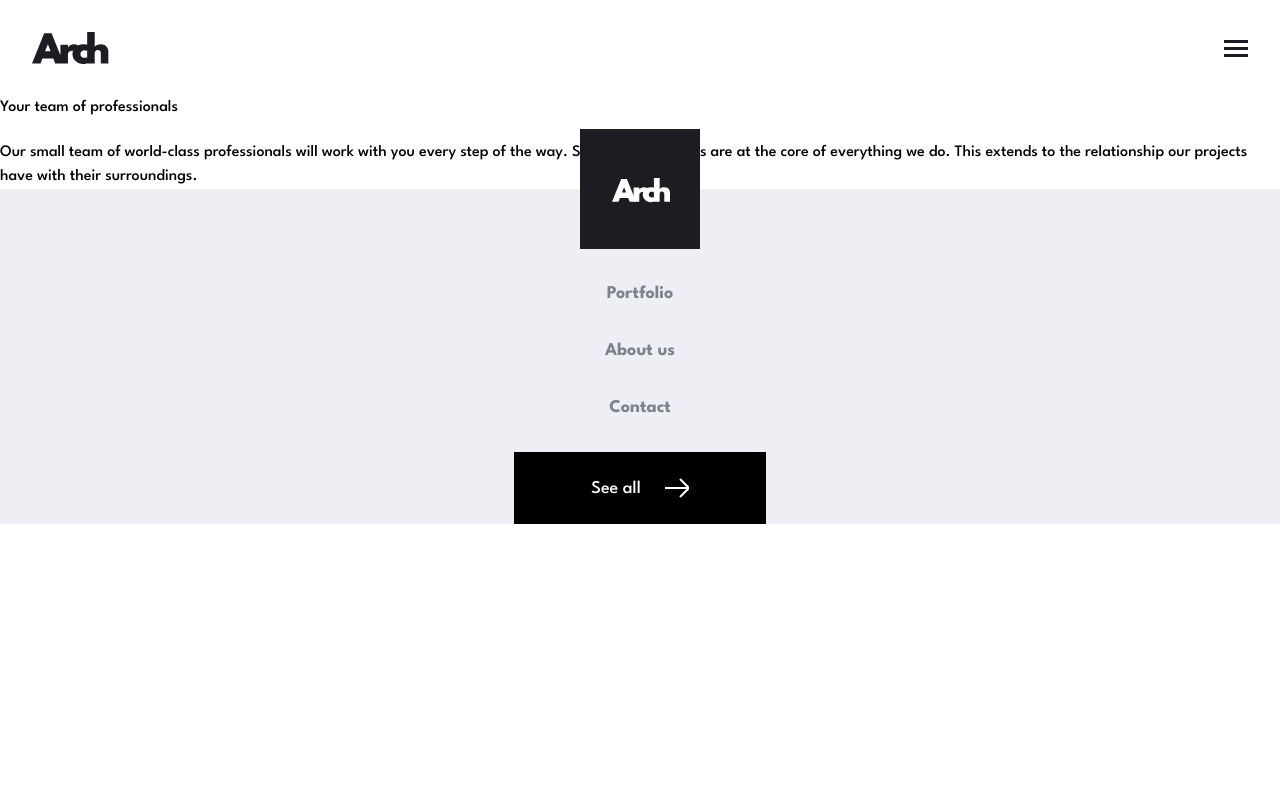
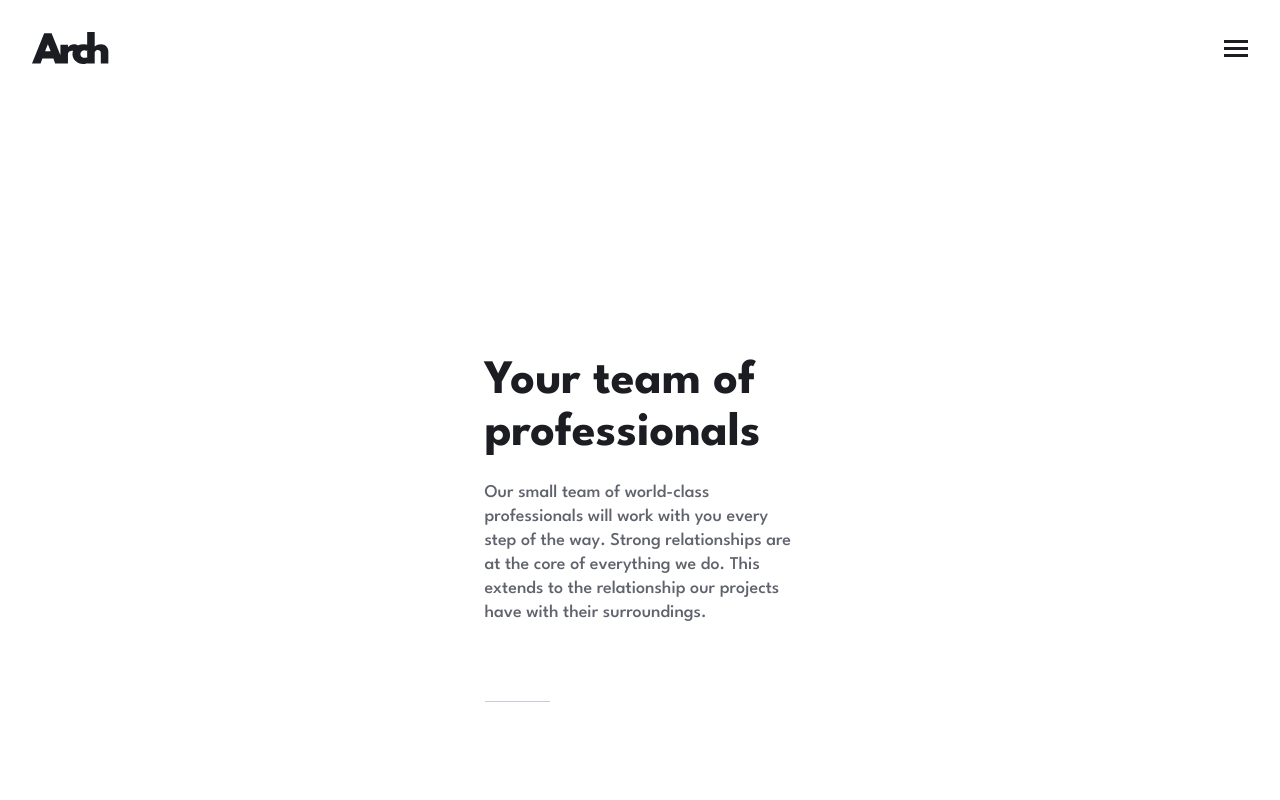
Before and after one commit to gigakhrz/arch-studio-multi-page-website, a Next.js app: page /about in a window 1280 px wide. Shown: the top 800 px of the page. Built offline with nearby package versions, Linux system fonts and the light colour scheme.

Commit message:
create text box

```diff
--- a/src/app/about/page.tsx
+++ b/src/app/about/page.tsx
@@ -2,7 +2,7 @@ import Team from "../components/aboutChilds/Team";
 
 const About = (): JSX.Element => {
   return (
-    <div className="w-full flex flex-col items-center gap-[68px]">
+    <div className="w-full flex flex-col items-center gap-[68px] mb-[171px]">
       <Team />
     </div>
   );
--- a/src/app/components/aboutChilds/Team.tsx
+++ b/src/app/components/aboutChilds/Team.tsx
@@ -2,17 +2,23 @@ import aboutImg from "../../../../public/assets/about/mobile/image-hero.jpg";
 
 const Team = (): JSX.Element => {
   return (
-    <div className="flex flex-col items-center justify-center w-full gap-[20px]">
-      <div className="flex flex-col gap-[76px] items-center">
-        <div className="flex flex-col gap-[21px]">
-          <h1>Your team of professionals</h1>
-          <p>
+    <div className="flex w-[375px] flex-col items-start justify-center gap-[20px] px-[32px]">
+      <div className="relative w-full h-[240px]"></div>
+
+      <div className="flex flex-col gap-[76px] items-start">
+        <div className="flex flex-col gap-[21px] w-full">
+          <h1 className="text-[48px] leading-[52px] font-bold tracking=[-1.2px] text-[#1B1D23]">
+            Your team of professionals
+          </h1>
+          <p className="text-[18px] leading-[24px] font-medium  text-[#60636D]">
             Our small team of world-class professionals will work with you every
             step of the way. Strong relationships are at the core of everything
             we do. This extends to the relationship our projects have with their
             surroundings.
           </p>
         </div>
+
+        <hr className="bg-[#C8CCD8] border-none w-[65px] h-[1px] " />
       </div>
     </div>
   );
```
